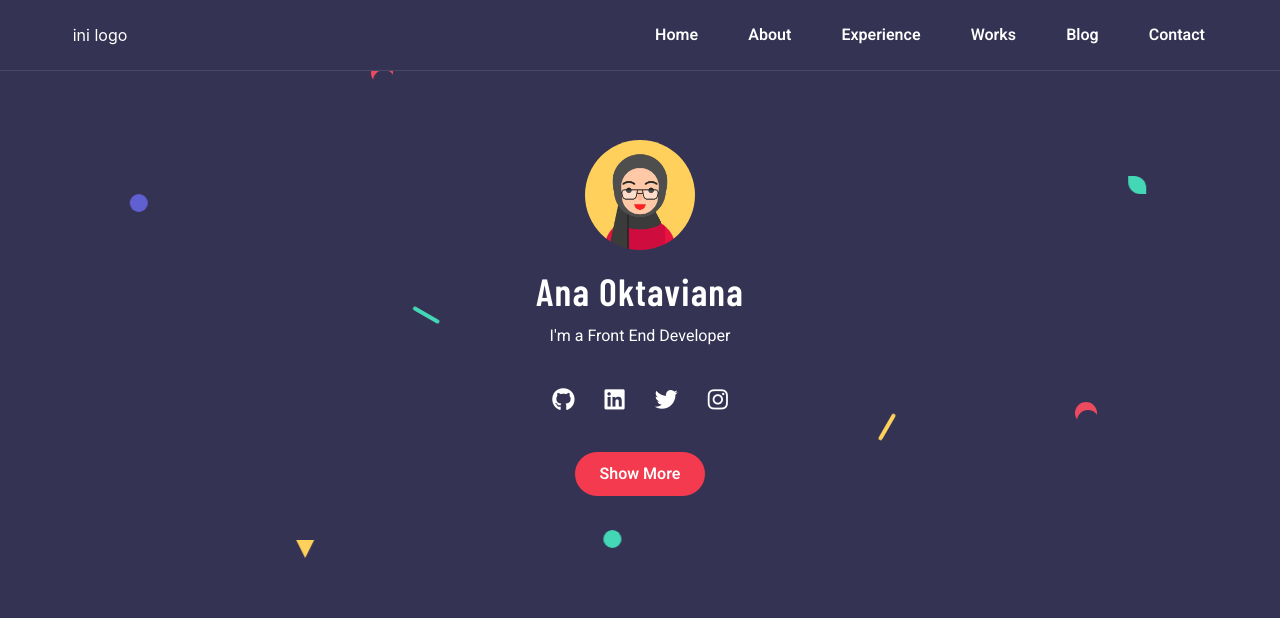
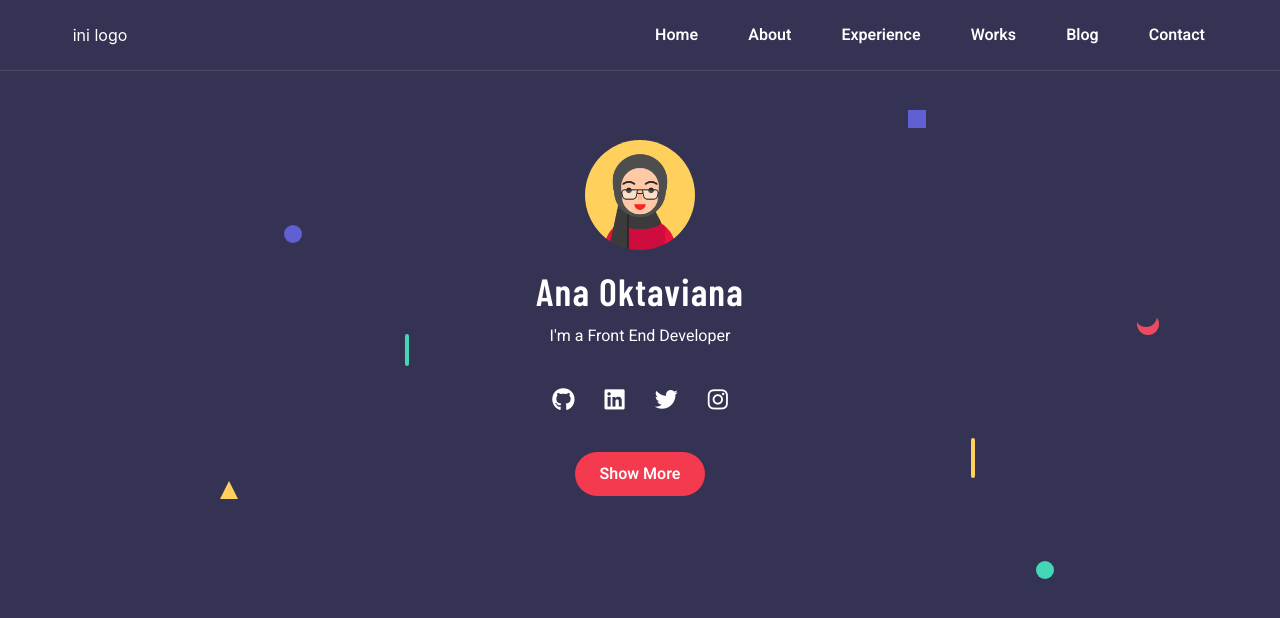
Before and after one commit to anaoktaa/portfolio, a React (Create React App) app: page / in a window 1280 px wide. Shown: the top 618 px of the page. Built offline with nearby package versions, Linux system fonts and the light colour scheme.

Commit message:
adding animation particles

```diff
--- a/src/components/main-content/main-content.component.js
+++ b/src/components/main-content/main-content.component.js
@@ -1,12 +1,23 @@
-import React from 'react';
+import React, { useRef, useEffect, useState } from 'react';
 
 import Particles from '../particles/particles.component';
+import withWindowResize from '../with-window-resize/with-window-resize.component';
 
 import './main-content.styles.css';
 
-const MainContent = () => {
+const MainContent = ({ actualSize }) => {
+    const mainContentRef = useRef(null);
+    const [ actualHeight, setActualHeight ] = useState(null);
+
+    useEffect( () => {
+        if(mainContentRef.current){
+            setActualHeight(mainContentRef.current.offsetHeight);
+        }
+
+    }, [mainContentRef, setActualHeight]);
+
     return (
-        <main className='main-content'>
+        <main ref={mainContentRef} className='main-content'>
             <div className='main-content-img-frame'/>
             <p className='main-content-name'>Ana Oktaviana</p>
             <p className='main-content-what-i-am'>I'm a Front End Developer</p>
@@ -25,7 +36,10 @@ const MainContent = () => {
                 </div>
             </div>
             <button className='ripple'>Show More</button>
-            <Particles/>
+            <Particles
+                actualHeight={actualHeight}
+                actualWidth={actualSize.width}
+            />
         </main>
     )
 };
@@ -37,4 +51,4 @@ const style= {
     }
 }
 
-export default MainContent;
+export default withWindowResize(MainContent);
--- a/src/components/particles/particles.component.js
+++ b/src/components/particles/particles.component.js
@@ -1,12 +1,54 @@
-import React from 'react';
+import React, { useState, useEffect } from 'react';
 
 import './particles.styles.css';
 
-const Particles = () => {
+const Particles = ({ actualWidth, actualHeight }) => {
+    const [mousePosition, setMousePosition] = useState({ x: null, y: null });
+
+    useEffect(() => {
+       const updateMousePosition = ev => {
+            if (ev.clientX <= (actualWidth/2) && mousePosition.x !== 'left') {
+                setMousePosition({
+                    ...mousePosition,
+                    x: 'left'
+                });
+            }
+            else if (ev.clientX > (actualWidth/2) && mousePosition.x !== 'right') {
+                setMousePosition({
+                    ...mousePosition,
+                    x: 'right'
+                });
+            }
+
+            if (ev.clientY > (actualHeight/2) && mousePosition.y !== 'bottom') {
+                setMousePosition({
+                    ...mousePosition,
+                    y: 'bottom'
+                });
+            }
+            else if (ev.clientY <= (actualHeight/2) && mousePosition.y !== 'top') {
+                setMousePosition({
+                    ...mousePosition,
+                    y: 'top'
+                });
+            }
+        };
+
+        window.addEventListener("mousemove", updateMousePosition)
+        return () => window.removeEventListener("mousemove", updateMousePosition);
+
+
+    }, [actualWidth, mousePosition, actualHeight]);
+
+    console.log(mousePosition)
+
     return (
         <div className='particles-container'>
             {Array(10).fill(1).map((el, i) =>
-               <div className='particle'/>
+               <div className={`${mousePosition.x === 'left' && mousePosition.y === 'bottom' ? 'left-bottom' :
+                    mousePosition.x === 'left' && mousePosition.y === 'top'? 'left-top':
+                    mousePosition.x === 'right' && mousePosition.y === 'bottom'? 'right-bottom': 'right-top'
+                } particle`}/>
             )}
         </div>
     )
--- a/src/components/particles/particles.styles.css
+++ b/src/components/particles/particles.styles.css
@@ -23,10 +23,10 @@
     --part8-x: 35vw;
     --part8-y: -30vh;
     --part8-z: 16px;
-    --part9-x: 8vw;
-    --part9-y: -95vh;
+    --part9-x: -42vw;
+    --part9-y: -35vh;
     --part9-z: 16px;
-    --part10-x: -2vw;
+    --part10-x: 42vw;
     --part10-y: -20vh;
     --part10-z: 16px;
 }
@@ -34,22 +34,49 @@
 
 .particles-container {
     display: block;
+    position: relative;
 }
+
+.particle {
+    position: absolute;
+    transition: all .8s;
+}
+
+
+.left-bottom {
+    transform: translateX(-15px) translateY(15px) translateZ(-15px);
+}
+
+.right-bottom {
+    transform: translateX(15px) translateY(15px) translateZ(-15px);
+}
+
+.right-top {
+    transform: translateX(15px) translateY(-15px) translateZ(15px);
+}
+
+.left-top {
+    transform: translateX(-15px) translateY(-15px) translateZ(15px);
+}
+
 
 .particle:nth-child(1) {
     border-top-right-radius: 12px;
     border-bottom-left-radius: 12px;
     height: 18px;
     width: 18px;
-    transform: translate3d(var(--part1-x), var( --part1-y), var( --part1-z));
+    top: -56vh;
+    right: -33vw;
     background: #44d7b6;
+
 }
 
 .particle:nth-child(2) {
     border-radius: 50%;
     height: 18px;
     width: 18px;
-    transform: translate3d(var(--part2-x), var( --part2-y), var( --part2-z));
+    top: -32vh;
+    left: -29vw;
     background: #6060d2;
 }
 
@@ -59,7 +86,8 @@
 	border-left: 9px solid transparent;
 	border-right: 9px solid transparent;
 	border-bottom: 18px solid #ffd05c;
-    transform: translate3d(var(--part3-x), var( --part3-y), var( --part3-z)) rotate(180deg);
+    top: 0vh;
+    left: -34vw;
 }
 
 .particle:nth-child(4) {
@@ -67,30 +95,35 @@
     height: 22px;
     border-radius: 50%;
     box-shadow: 2px 8px 0 0 #ec4a5f;
-    transform: translate3d(var(--part4-x), var( --part4-y), var( --part4-z)) rotate(180deg);
+    top: -64vh;
+    left: -22vw;
 }
 
 .particle:nth-child(5) {
     width: 4px;
-    height: 30px;
+    height: 40px;
     border-radius: 8px;
     background: #ffd05c;
-    transform: translate3d(var(--part5-x), var( --part5-y), var( --part5-z)) rotate(30deg);
+    top: -5.4vh;
+    right: -25vw;
+    /* transform: rotate(30deg); */
 }
 
 .particle:nth-child(6) {
     width: 18px;
     height: 18px;
     background: #6060d2;
-    transform: translate3d(var(--part6-x), var( --part6-y), var( --part6-z)) rotate(30deg);
+    top: -46.4vh;
+    right: -21.2vw;
 }
 
 .particle:nth-child(7) {
     width: 4px;
-    height: 30px;
+    height: 32px;
     border-radius: 8px;
     background: #44d7b6;
-    transform: translate3d(var(--part7-x), var( --part7-y), var( --part7-z)) rotate(120deg);
+    top: -18.4vh;
+    right: 19.2vw;
 }
 
 .particle:nth-child(8) {
@@ -98,7 +131,8 @@
     height: 22px;
     border-radius: 50%;
     box-shadow: 2px 8px 0 0 #ec4a5f;
-    transform: translate3d(var(--part8-x), var( --part8-y), var( --part8-z)) rotate(180deg);
+    top: -22vh;
+    right: -39.2vw;
 }
 
 .particle:nth-child(9) {
@@ -106,7 +140,9 @@
     height: 18px;
     border-top-left-radius: 10px;
     background-color: #ffd05c;
-    transform: translate3d(var(--part9-x), var( --part9-y), var( --part9-z)) rotate(140deg);
+    top: -54vh;
+    left: -42vw;
+    /* transform: translate3d(var(--part9-x), var( --part9-y), var( --part9-z)) rotate(140deg); */
 }
 
 .particle:nth-child(10) {
@@ -114,5 +150,6 @@
     height: 18px;
     border-radius: 10px;
     background-color: #44d7b6;
-    transform: translate3d(var(--part10-x), var( --part10-y), var( --part10-z)) rotate(180deg);
+    top: 10vh;
+    right: -31.2vw;
 }
--- /dev/null
+++ b/src/components/with-window-resize/with-window-resize.component.js
@@ -0,0 +1,36 @@
+import React, { useState, useEffect, useRef } from "react";
+
+const withWindowResize = Component => {
+    const WrappedComponent = (props) => {
+        const findSize = () => {
+            return {
+                width: window.innerWidth,
+            }
+        }
+        const [ actualSize, setActualSize ] = useState(findSize());
+
+        useEffect(() => {
+            const resizeUpdate = () => {
+                const currentSize = findSize();
+
+                if (currentSize !== actualSize) {
+
+                    setActualSize(currentSize);
+                }
+
+            }
+
+            window.addEventListener('resize', resizeUpdate);
+
+            return () => window.removeEventListener('resize', resizeUpdate);
+
+        }, [actualSize]);
+
+        return (
+            <Component actualSize={actualSize} {...props} />
+        )
+    }
+  return WrappedComponent;
+};
+
+export default withWindowResize;
```
